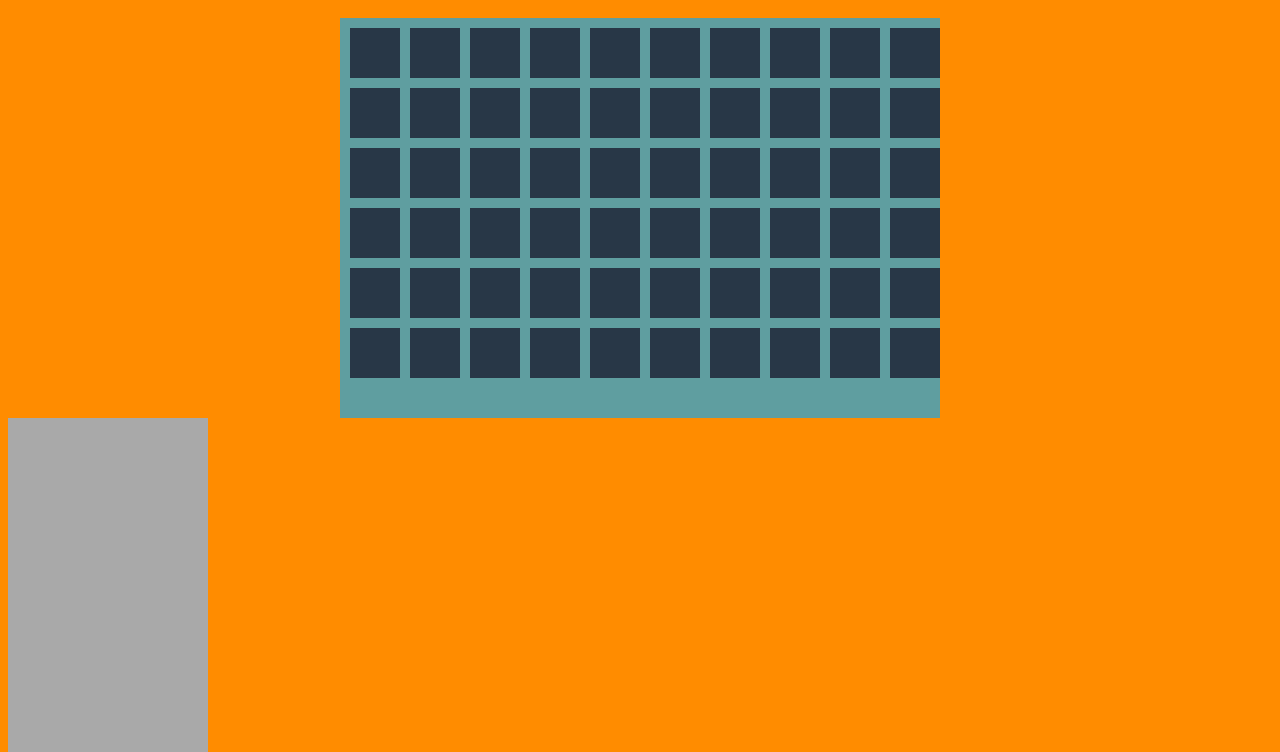
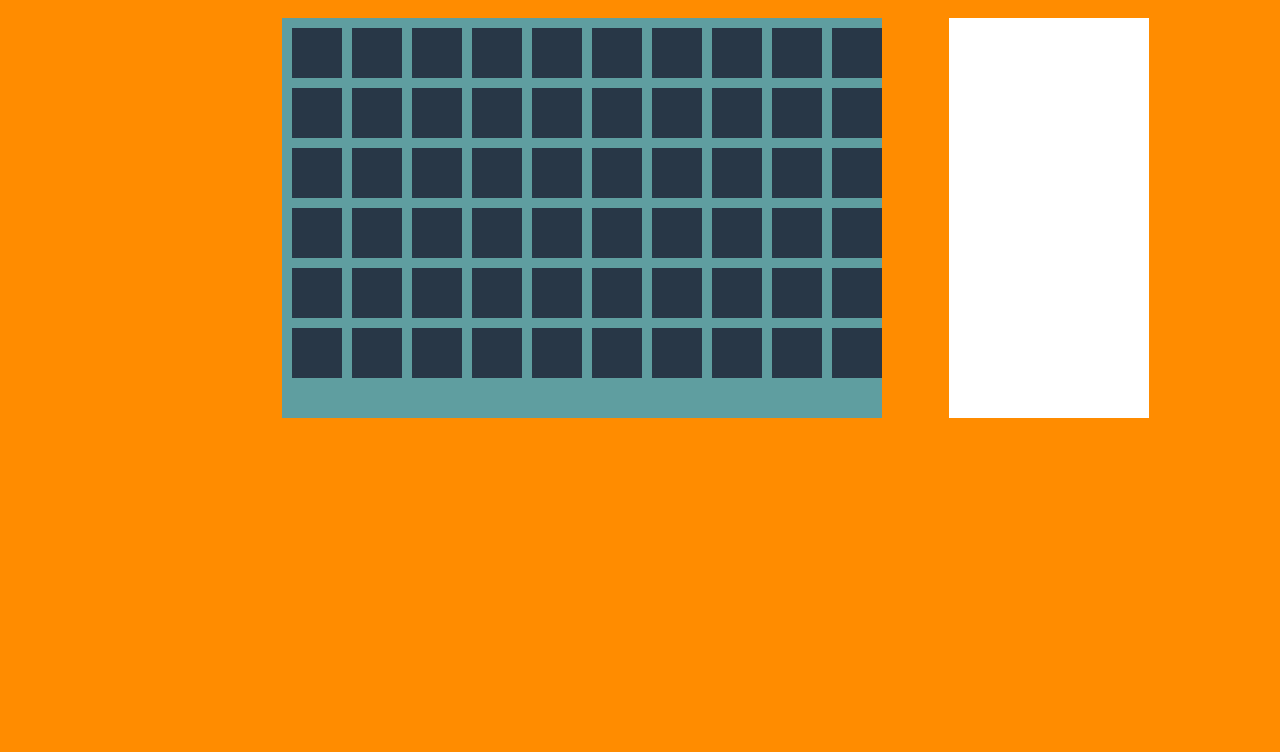
Before and after one commit to SovietSombrero/Tile_Clicker, a plain HTML site: page index.html in a window 1280 px wide. Shown: the part 48-800 px from the top of the page. Drawn offline with nearby package versions, Linux system fonts and the light colour scheme.

Commit message:
Score Board

```diff
--- a/app.js
+++ b/app.js
@@ -1,21 +1,32 @@
 $(document).ready(function() {
     var canvas = document.getElementById("myCanvas");
+    var sb = document.getElementById("scoreBoard");
+    var ctx2 = sb.getContext("2d");
     var ctx = canvas.getContext("2d");
     var x = 10;
     var y = 10;
     var size = 50;
     var blocks = [];
-    var numBlocks = 0;
+
+
+    ctx2.font = "30px Arial";
+    ctx2.fillStyle = "white";
+    ctx2.textAlign = "center";
+    ctx2.fillText("Score Board",canvas.width/2, canvas.height/2);
+
+
     for (var i = 0; i < 6; i++ ) {
         x = 10;
         for (var r = 0; r < 10; r++) {
         ctx.fillStyle = "#283747";
         ctx.fillRect(x,y,size,size);
-
         x += 60;
         blocks.push( {"x":x,"y":y} );
-           console.log(blocks[blocks.length - 1])
+        //console.log(blocks[blocks.length - 1])
+
         }
         y += 60;
     }
+
+
 });
--- a/index.html
+++ b/index.html
@@ -13,15 +13,15 @@
         text-align: center;
     }
     #myCanvas {
-        display: block;
-        margin: 0 auto;
+        display: inline-block;
+        margin-left: 19%;
         background-color: cadetblue;
     }
     #scoreBoard {
-        display: block;
-        position: absolute;
-        margin-right: inherit;
-        background-color: darkgray;
+        display: inline-block;
+        margin-right: 7%;
+        margin-left: 5%;
+        background-color: white;
     }
 </style>
 </head>
```
